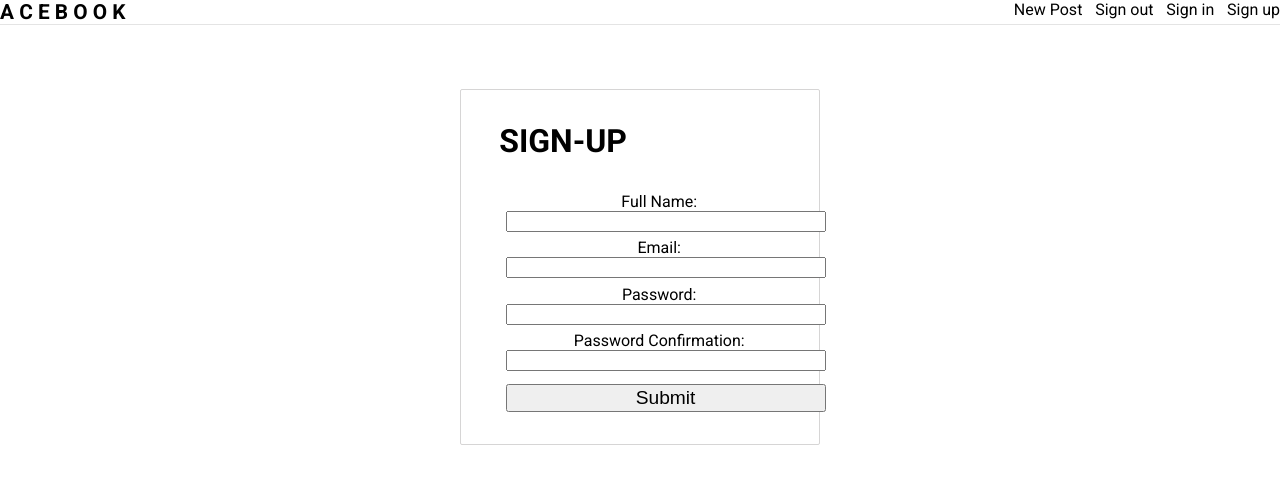
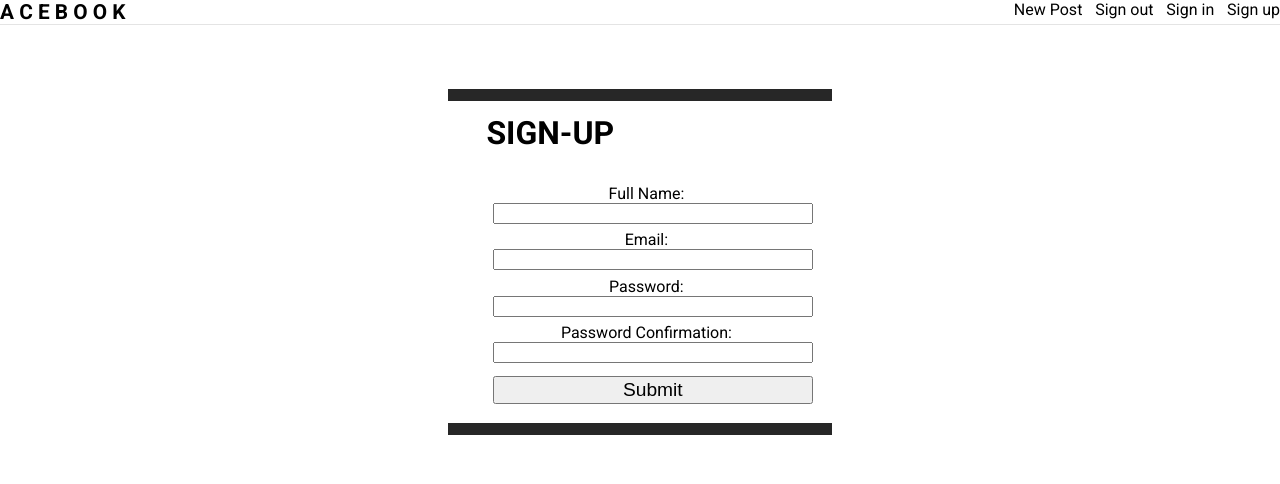
Before and after one commit to LondonJim/Acebook-Frontend-EagleWithTopHat, a React (Create React App) app: page / in a window 1280 px wide. Shown: the top 484 px of the page. Built offline with nearby package versions, Linux system fonts and the light colour scheme.

Commit message:
styling: change form border

```diff
--- a/src/components/signUp.css
+++ b/src/components/signUp.css
@@ -2,10 +2,14 @@
   margin: 5% auto;
   width: 25%;
   padding-left: 3%;
-  padding-bottom: 2%;
+  padding-bottom: 1%;
+  padding-right: 2%;
+  padding-top: 1%;
   display: grid;
-  border: 1px solid #aaa9a97c;
-  border-radius: 2px;
+  border-top: 12px solid #272727;
+  border-bottom: 12px solid #272727;
+  /* border: 1px solid #aaa9a97c;
+  border-radius: 2px; */
 }
 
 .signup-container input {
@@ -31,6 +35,7 @@
   font-size: 2em;
   text-align: left;
   text-transform: uppercase;
+  margin-top: 0;
 }
 
 .form-entry {
```
